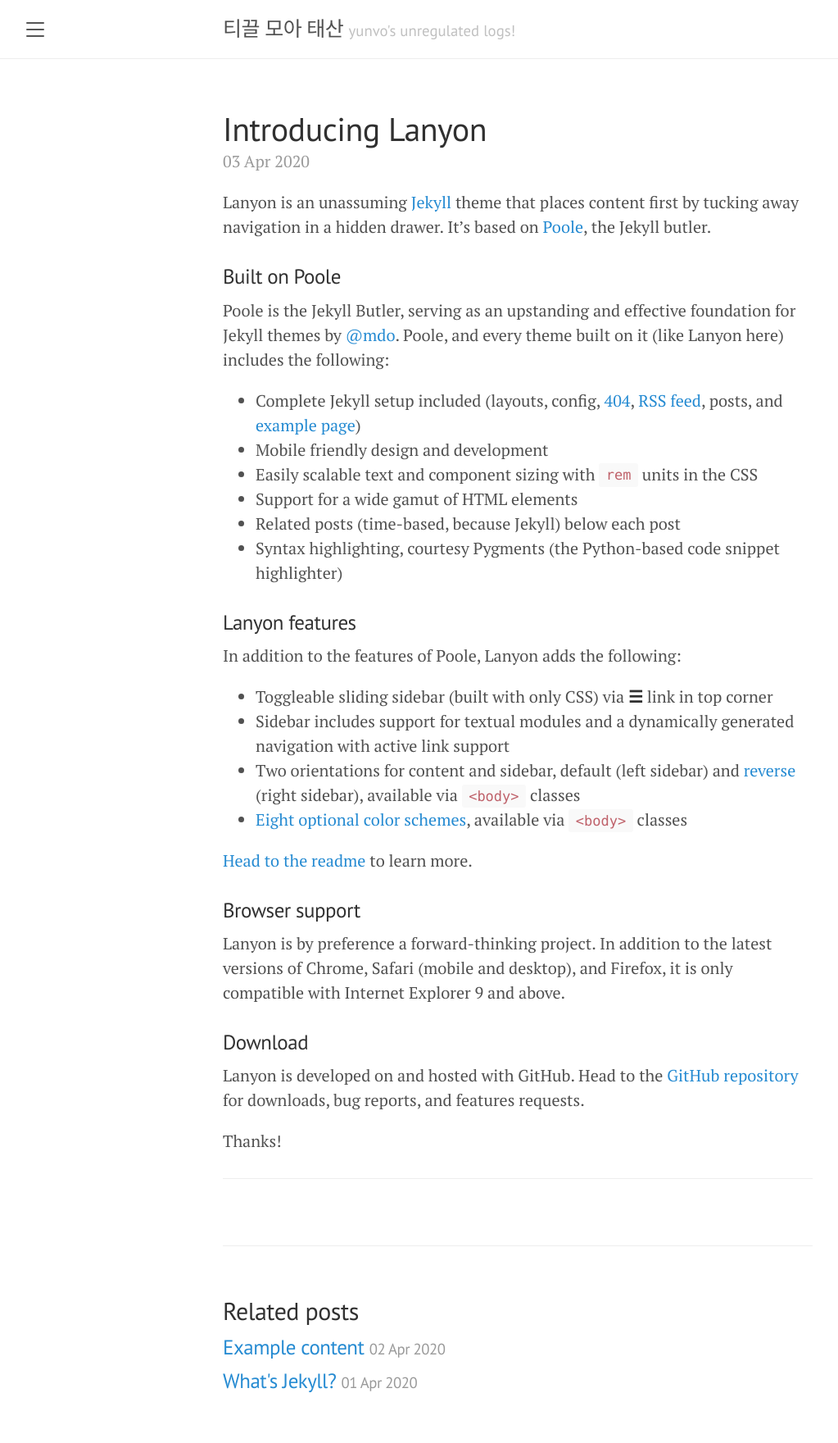
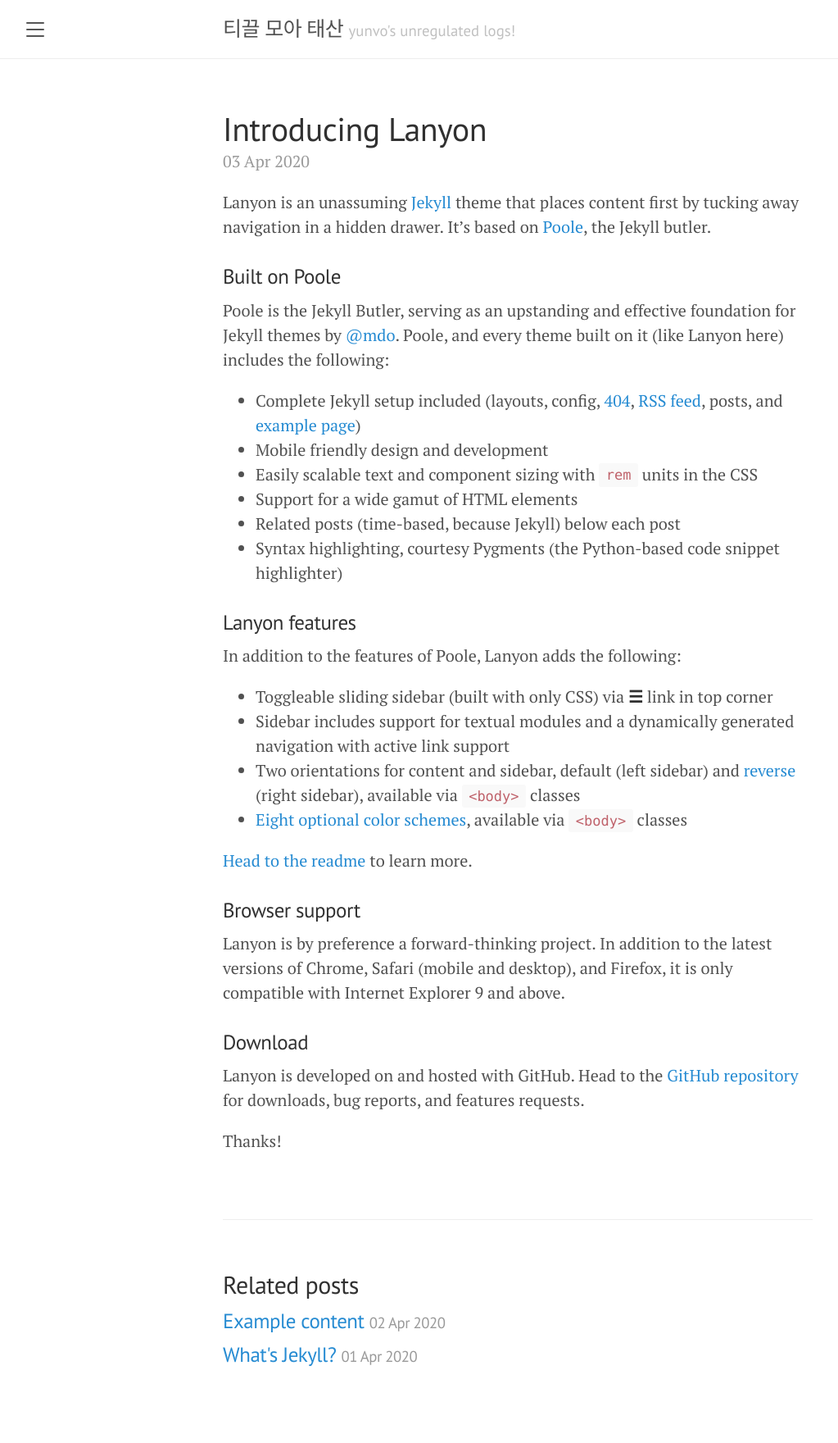
Before and after one commit to yunvo/yunvo.github.io, a Jekyll site: the page built from _posts/2020-04-03-introducing-lanyon.md, in a window 1280 px wide. Shown: the whole page at 82% size, without its empty margins (8-1031 px from the left). Built offline with Jekyll 4.4.1, drawn with Linux system fonts in a browser that asks for light colours; nearby versions of some CDN libraries; after the commit the page ends 1728 px from its top, so only the background shows below that.

```diff
--- a/_config.yml
+++ b/_config.yml
@@ -1,7 +1,7 @@
 # Setup
 title:               티끌 모아 태산
 tagline:             "yunvo's unregulated logs!"
-description:         '<img class="fit-picture" src="https://cdn.pixabay.com/photo/2017/11/14/13/06/kitty-2948404_1280.jpg">'
+description:         ''
 url:                 https://yunvo.github.io
 baseurl:             ''
 paginate:            5
--- a/_layouts/post.html
+++ b/_layouts/post.html
@@ -6,7 +6,6 @@
   <h1 class="post-title">{{ page.title }}</h1>
   <span class="post-date">{{ page.date | date_to_string }}</span>
   {{ content }}
-  <hr color="black">
 </div>
 
 {% if site.related_posts.size >= 1 %}
```
